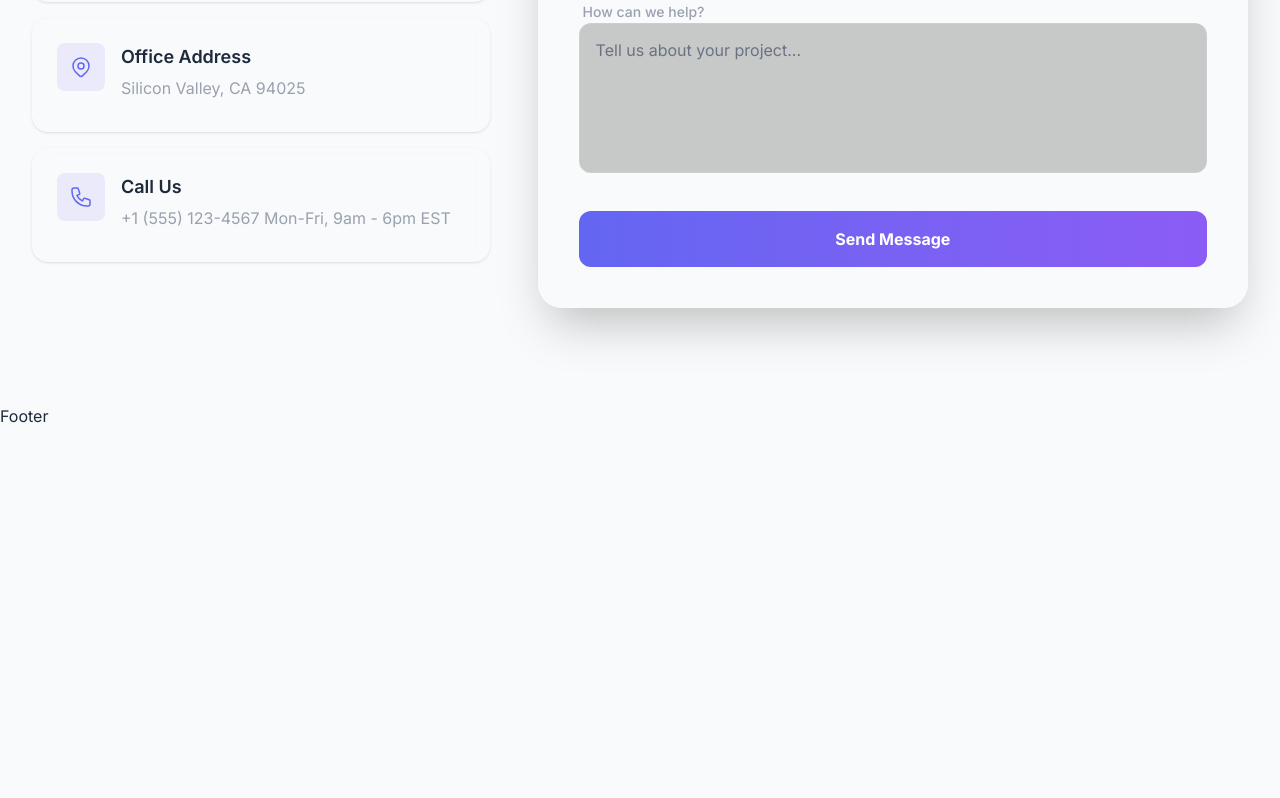
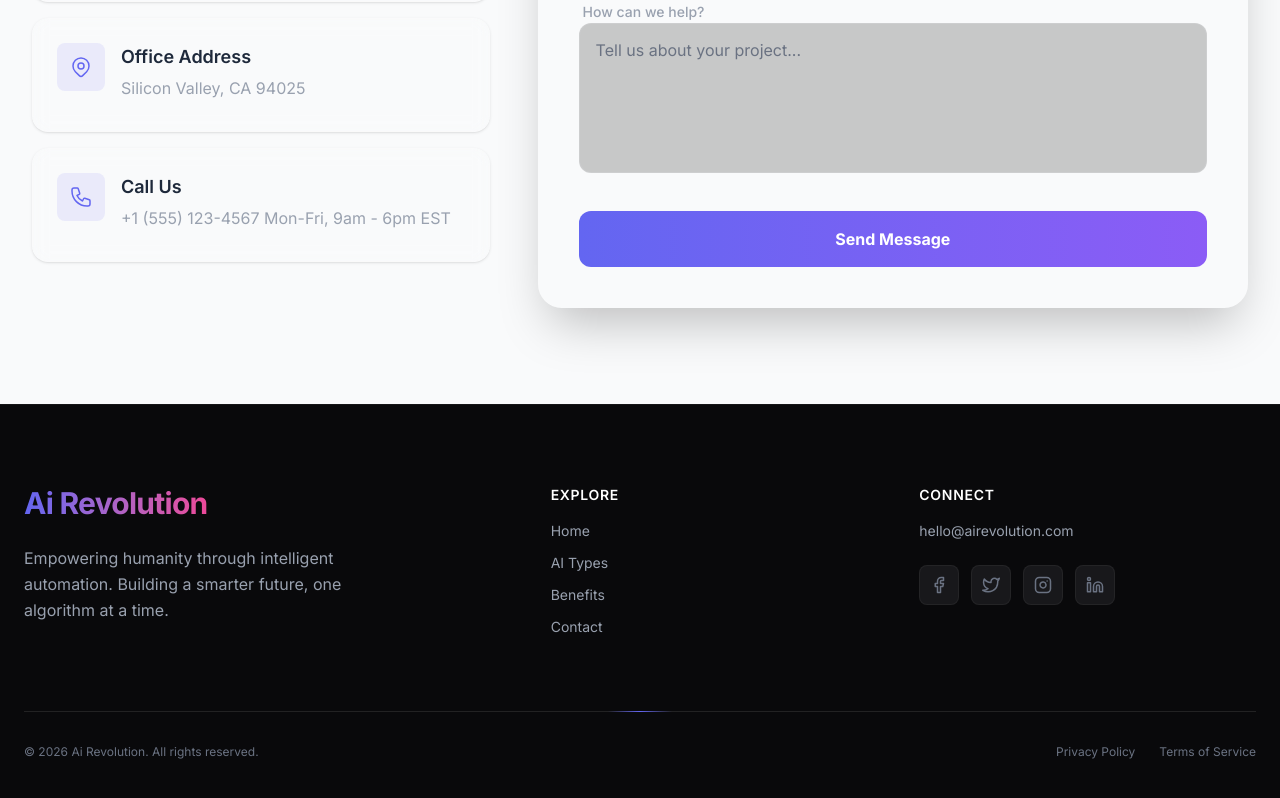
Before and after one commit to Zsayaaad/ai-revolution, a React (Vite) app: page / in a window 1280 px wide. Shown: the part 2920-3718 px from the top of the page. Before the commit the page ends 3348 px from the top, so only its background shows below. Built offline with nearby package versions, Linux system fonts and the light colour scheme.

Commit message:
feat: implement Footer with branding, sitemap, and social links

```diff
--- a/src/components/Footer.jsx
+++ b/src/components/Footer.jsx
@@ -1,7 +1,162 @@
-import React from "react";
+const Footer = () => {
+  return (
+    // 1. Full dark background
+    <footer className="bg-zinc-950 border-t border-white/5">
+      <div className="app-container max-w-7xl mx-auto px-6 py-12 md:py-20">
+        <div className="grid grid-cols-1 md:grid-cols-12 gap-12 md:gap-8 mb-12">
+          {/* Column 1: Brand (Takes full width on mobile, partial on desktop) */}
+          <div className="md:col-span-5 space-y-6">
+            <a href="#" className="inline-block">
+              <span className="gradient-text text-3xl font-bold tracking-tight">
+                Ai Revolution
+              </span>
+            </a>
+            <p className="text-gray-400 max-w-xs leading-relaxed text-sm md:text-base">
+              Empowering humanity through intelligent automation. Building a
+              smarter future, one algorithm at a time.
+            </p>
 
-const Footer = () => {
-  return <div>Footer</div>;
+            {/* Desktop Only Newsletter/Socials Area (Optional) */}
+            <div className="hidden md:block pt-4">
+              {/* You could put a newsletter input here if you want on desktop only */}
+            </div>
+          </div>
+
+          {/* Columns 2 & 3: Combined Links & Connect (Side by side on Desktop, Stacked on Mobile) */}
+          <div className="md:col-span-7 grid grid-cols-1 sm:grid-cols-2 gap-8">
+            {/* Sitemap */}
+            <div className="space-y-4">
+              <h4 className="text-white font-semibold text-sm uppercase tracking-wider">
+                Explore
+              </h4>
+              <ul className="space-y-3 text-gray-400 text-sm">
+                {["Home", "AI Types", "Benefits", "Contact"].map((item) => (
+                  <li key={item}>
+                    <a
+                      href={`#${item.toLowerCase().replace(" ", "")}`}
+                      className="hover:text-primary transition-all hover:translate-x-1 inline-block duration-500"
+                    >
+                      {item}
+                    </a>
+                  </li>
+                ))}
+              </ul>
+            </div>
+
+            {/* Connect / Contact */}
+            <div className="space-y-4">
+              <h4 className="text-white font-semibold text-sm uppercase tracking-wider">
+                Connect
+              </h4>
+
+              {/* Simple Text Link */}
+              <a
+                href="mailto:hello@airevolution.com"
+                className="block text-gray-400 text-sm hover:text-white transition-colors duration-300"
+              >
+                hello@airevolution.com
+              </a>
+
+              {/* Social Icons - Compact Row */}
+              <div className="flex gap-3 pt-2">
+                {/* Defined specific icon paths for each platform */}
+                {[
+                  {
+                    name: "Facebook",
+                    icon: (
+                      <path d="M18 2h-3a5 5 0 0 0-5 5v3H7v4h3v8h4v-8h3l1-4h-4V7a1 1 0 0 1 1-1h3z" />
+                    ),
+                  },
+                  {
+                    name: "Twitter",
+                    icon: (
+                      <path d="M23 3a10.9 10.9 0 0 1-3.14 1.53 4.48 4.48 0 0 0-7.86 3v1A10.66 10.66 0 0 1 3 4s-4 9 5 13a11.64 11.64 0 0 1-7 2c9 5 20 0 20-11.5a4.5 4.5 0 0 0-.08-.83A7.72 7.72 0 0 0 23 3z" />
+                    ),
+                  },
+                  {
+                    name: "Instagram",
+                    icon: (
+                      <>
+                        <rect
+                          x="2"
+                          y="2"
+                          width="20"
+                          height="20"
+                          rx="5"
+                          ry="5"
+                        />
+                        <path d="M16 11.37A4 4 0 1 1 12.63 8 4 4 0 0 1 16 11.37zM17.5 6.5h.01" />
+                      </>
+                    ),
+                  },
+                  {
+                    name: "LinkedIn",
+                    icon: (
+                      <>
+                        <path d="M16 8a6 6 0 0 1 6 6v7h-4v-7a2 2 0 0 0-2-2 2 2 0 0 0-2 2v7h-4v-7a6 6 0 0 1 6-6z" />
+                        <rect x="2" y="9" width="4" height="12" />
+                        <circle cx="4" cy="4" r="2" />
+                      </>
+                    ),
+                  },
+                ].map((social) => (
+                  <a
+                    key={social.name}
+                    href="#"
+                    className="w-10 h-10 rounded-lg bg-zinc-900 flex items-center justify-center text-gray-500 hover:bg-primary hover:text-white border border-white/5 transition-all duration-300 transform active:scale-95 group"
+                    aria-label={social.name}
+                  >
+                    <span className="sr-only">{social.name}</span>
+                    <svg
+                      xmlns="http://www.w3.org/2000/svg"
+                      width="18"
+                      height="18"
+                      viewBox="0 0 24 24"
+                      fill="none"
+                      stroke="currentColor"
+                      strokeWidth="2"
+                      strokeLinecap="round"
+                      strokeLinejoin="round"
+                      className="transition-transform duration-300 group-hover:-translate-y-0.5"
+                    >
+                      {social.icon}
+                    </svg>
+                  </a>
+                ))}
+              </div>
+            </div>
+          </div>
+        </div>
+
+        {/* Separator Line with Gradient Effect */}
+        <div className="relative mb-8">
+          <div className="absolute inset-0 flex items-center">
+            <div className="w-full border-t border-white/10"></div>
+          </div>
+          {/* Decorative gradient dot in center of divider */}
+          <div className="relative flex justify-center">
+            <div className="h-px w-16 bg-gradient-to-r from-transparent via-primary to-transparent"></div>
+          </div>
+        </div>
+
+        {/* Bottom Bar */}
+        <div className="flex flex-col md:flex-row justify-between items-center gap-4 text-xs text-gray-500">
+          <p>
+            &copy; {new Date().getFullYear()} Ai Revolution. All rights
+            reserved.
+          </p>
+          <div className="flex gap-6">
+            <a href="#" className="hover:text-gray-300 transition-colors">
+              Privacy Policy
+            </a>
+            <a href="#" className="hover:text-gray-300 transition-colors">
+              Terms of Service
+            </a>
+          </div>
+        </div>
+      </div>
+    </footer>
+  );
 };
 
 export default Footer;
```
